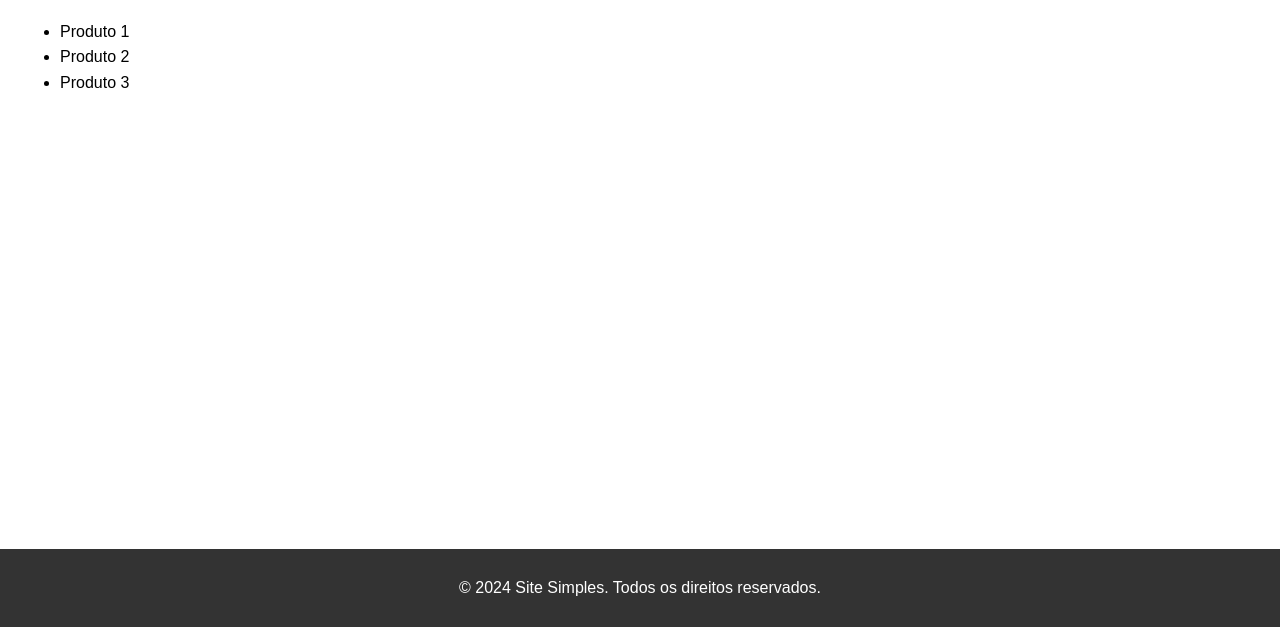
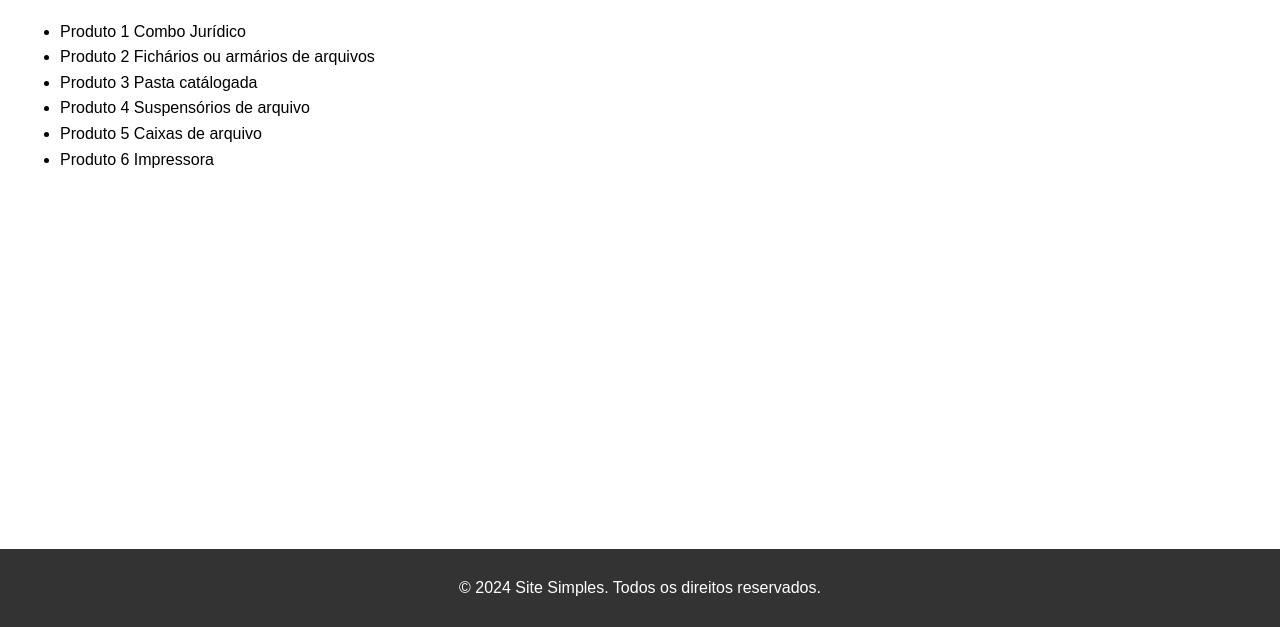
Before and after one commit to alessandra-cropolato/site-simples-, a plain HTML site: page products.html in a window 1280 px wide. Shown: the part 173-800 px from the top of the page. Drawn offline with Linux system fonts and the light colour scheme.

Commit message:
códigos teste/3

```diff
--- a/products.html
+++ b/products.html
@@ -20,9 +20,12 @@
     <main>
         <h1>Nossos Produtos</h1>
         <ul>
-            <li>Produto 1</li>
-            <li>Produto 2</li>
-            <li>Produto 3</li>
+            <li>Produto 1 Combo Jurídico</li>
+            <li>Produto 2 Fichários ou armários de arquivos</li>
+            <li>Produto 3 Pasta catálogada</li>
+            <li>Produto 4 Suspensórios de arquivo</li>
+            <li>Produto 5 Caixas de arquivo</li>
+            <li>Produto 6 Impressora</li>
         </ul>
     </main>
     <footer>
```
Also changed, not shown: about.html (+1 -1 lines), index.html (+1 -1 lines).
